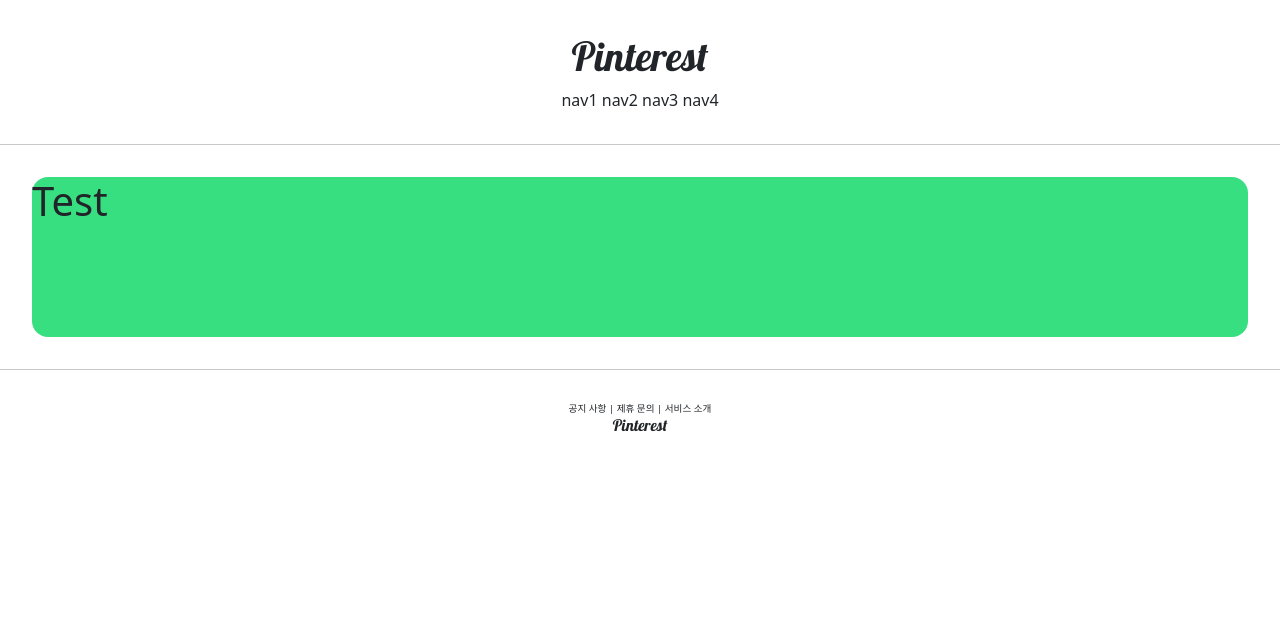
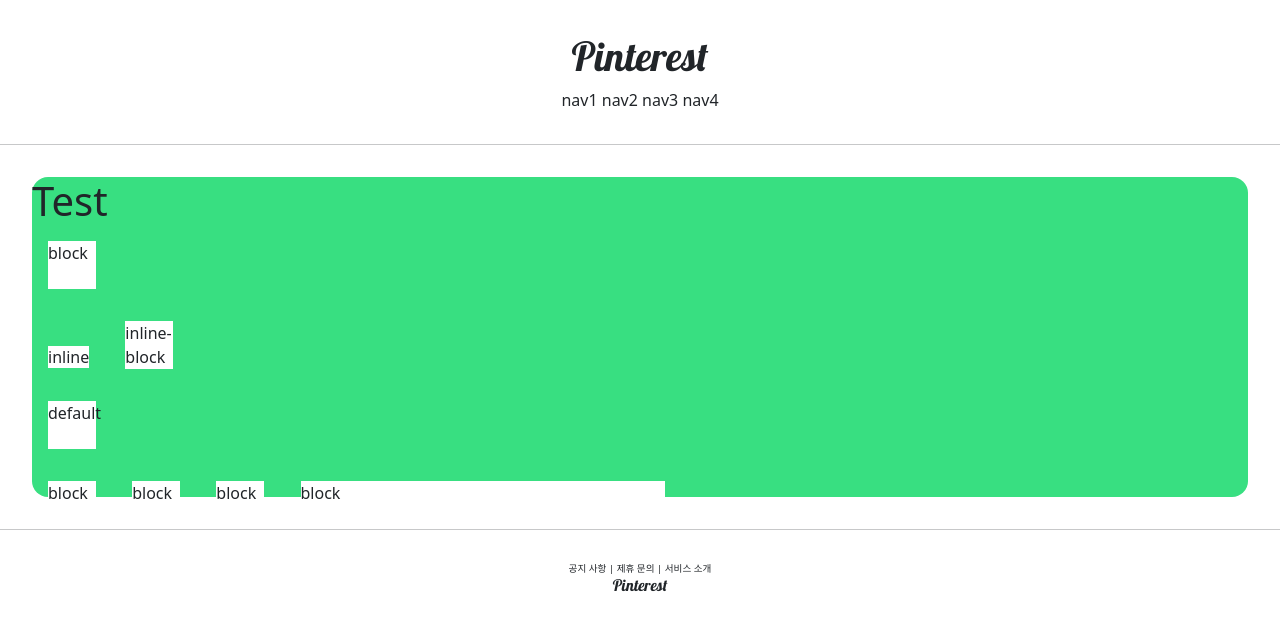
Before and after one commit to Think-Virus/Pinterest, a Django app: page /account/hello_world/ in a window 1280 px wide. Shown: the top 631 px of the page. Run offline with Django 5.2, Linux system fonts and the light colour scheme.

Commit message:
add: px, em, rem, % 실습

```diff
--- a/accountapp/templates/accountapp/hello_world.html
+++ b/accountapp/templates/accountapp/hello_world.html
@@ -1,10 +1,31 @@
 {% extends 'base.html' %}
 {% block content %}
 
-    <div style="height: 10rem; background-color: #38df81; border-radius: 1rem; margin: 2rem;">
+    <style>
+        .testing {
+            background-color: white;
+            height: 3rem;
+            width: 3rem;
+            margin: 1rem;
+        }
+    </style>
+
+    <div style="height: 20rem; background-color: #38df81; border-radius: 1rem; margin: 2rem;">
         <h1>
             Test
         </h1>
+
+        <div class="testing" style="display: block">block</div>
+        <div class="testing" style="display: inline">inline</div>
+        <div class="testing" style="display: None">None</div>
+        <div class="testing" style="display: inline-block">inline-block</div>
+        <div class="testing">default</div>
+
+        <div class="testing" style="display: inline-block; width: 48px; height: 48px;">block</div>
+        <div class="testing" style="display: inline-block; width: 3em; height: 3em;">block</div>
+        <div class="testing" style="display: inline-block; width: 3rem; height: 3rem;">block</div>
+        <div class="testing" style="display: inline-block; width: 30%; height: 30%;">block</div>
+
     </div>
 
 {% endblock %}
```
